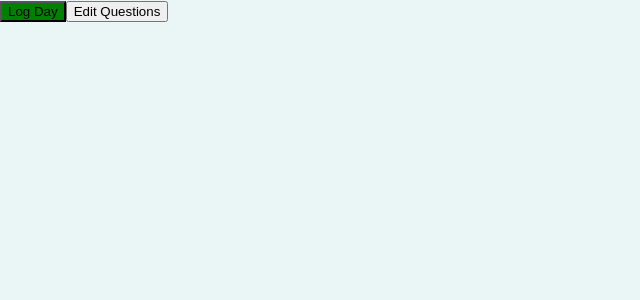
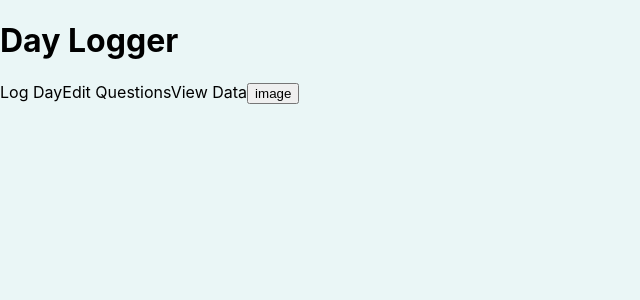
Before and after one commit to Ratanak-Rin-Sbu/Day-Logger-client, a React (Create React App) app: page / in a window 1280 px wide. Shown: the top 300 px of the page, without its empty margins (0-640 px from the left). Built offline with nearby package versions, Linux system fonts and the light colour scheme.

Commit message:
implement header #1

```diff
--- a/src/App.css
+++ b/src/App.css
@@ -226,10 +226,6 @@ h2 {
 	border-radius: 10px;
 }
 
-#btn-open-log-day {
-	background-color: green;
-}
-
 @media screen and (max-width: 500px) {
 	#wrapper-register {
 		width: 100%;
--- a/src/Components/LogDay.js
+++ b/src/Components/LogDay.js
@@ -1,8 +1,12 @@
 function LogDay() {
 	return (
-		<div>
-			<div>This is a LogDay page</div>
-			<div>You can start working here</div>
+		<div className='logday-wrapper'>
+			<div className='date-wrapper'>
+        <button className='btn-prev-date'>PREV</button>
+        <div className='displaying-date'>3/1/2021</div>
+        <button className='btn-next-date'>NEXT</button>
+
+      </div>
 		</div>
 	);
 }
--- a/src/Components/ViewData.js
+++ b/src/Components/ViewData.js
@@ -0,0 +1,9 @@
+function ViewData() {
+	return (
+		<div>
+			<div>This is a View Data Page</div>
+			<div>Add elements here</div>
+		</div>
+	);
+}
+export default ViewData;
--- a/src/Home.js
+++ b/src/Home.js
@@ -1,37 +1,72 @@
 import { useState } from 'react';
 import LogDay from './Components/LogDay';
 import EditQuestions from './Components/EditQuestions';
+import ViewData from './Components/ViewData';
 
 function Home(profile, setProfile, setIsLogin) {
 	const [isLogDay, setIsLogDay] = useState(false);
 	const [isEditQeustions, setIsEditQuestions] = useState(false);
+	const [isViewData, setIsViewData] = useState(false);
 
 	const openLogDay = () => {
 		setIsLogDay(true);
 		setIsEditQuestions(false);
+		setIsViewData(false);
 	};
 
 	const openEditQuestions = () => {
 		setIsLogDay(false);
 		setIsEditQuestions(true);
+		setIsViewData(false);
+	};
+
+	const openViewData = () => {
+		setIsLogDay(false);
+		setIsEditQuestions(false);
+		setIsViewData(true);
 	};
 
 	return (
 		<>
-				<button className="btn-Home" id="btn-open-log-day" onClick={openLogDay}>
+			<h1 id="main-title">Day Logger</h1>
+			<div>
+				<label className="btn-Home" id="btn-open-log-day" onClick={openLogDay}>
 					Log Day
-				</button>
+				</label>
 
-				<button
+				<label
 					className="btn-Home"
 					id="btn-open-edit-questions"
 					onClick={openEditQuestions}
 				>
 					Edit Questions
+				</label>
+				<label
+					className="btn-Home"
+					id="btn-open-view-data"
+					onClick={openViewData}
+				>
+					View Data
+				</label>
+				<button
+					className="button-profile"
+					id="button-profile"
+					type="button"
+					// onClick={openModal}
+				>image
+					<imgage
+						className="profile-picture"
+						src={
+							// profile?.profileImageUrl ||
+							`${process.env.PUBLIC_URL}/assets/images/cat1.jpg`
+						}
+					/>
 				</button>
+			</div>
 
-				{isLogDay && <LogDay />}
-				{isEditQeustions && <EditQuestions />}
+			{isLogDay && <LogDay />}
+			{isEditQeustions && <EditQuestions />}
+			{isViewData && <ViewData />}
 		</>
 	);
 }
```
